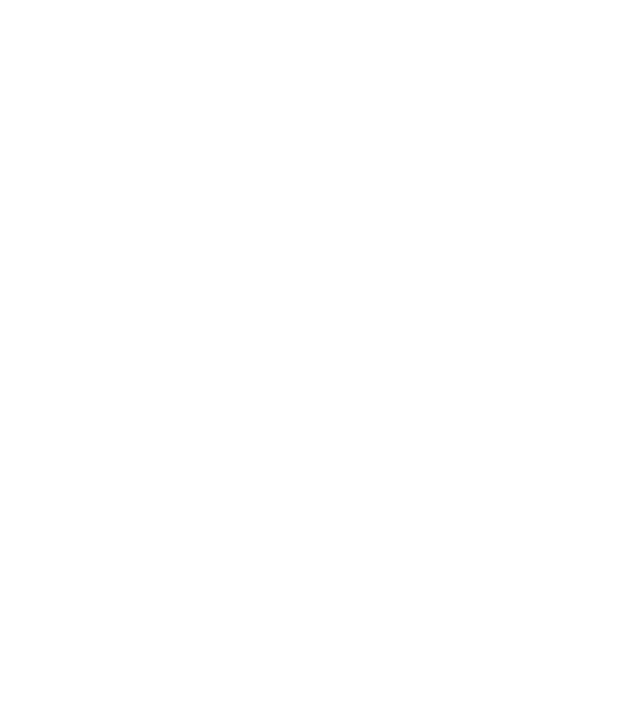
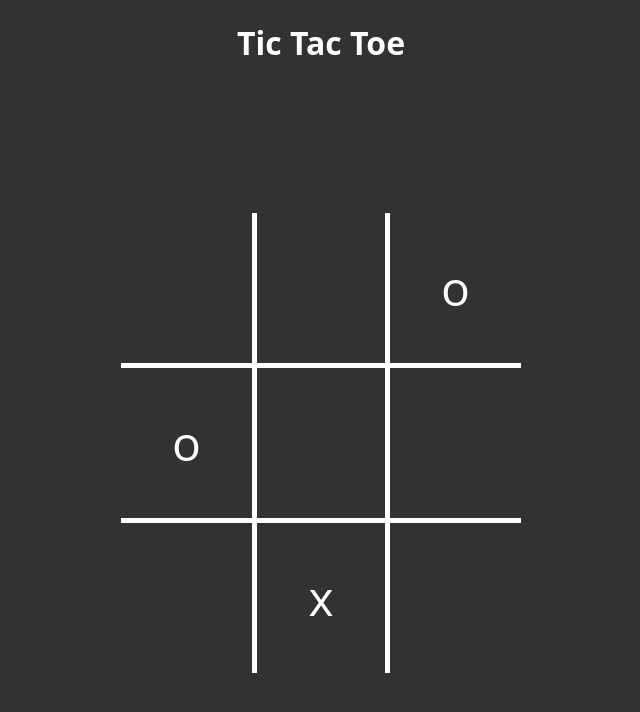
Before and after one commit to JuriSajzew/Tic-Tac-Toe, a plain HTML site: page index.html in a window 1280 px wide. Shown: the whole page, without its empty margins (319-959 px from the left). Drawn offline with Linux system fonts and the light colour scheme.

Commit message:
Body and appearance updated

```diff
--- a/index.html
+++ b/index.html
@@ -1,5 +1,6 @@
 <!DOCTYPE html>
 <html lang="en">
+
 <head>
     <meta charset="UTF-8">
     <meta name="viewport" content="width=device-width, initial-scale=1.0">
@@ -7,7 +8,11 @@
     <script src="script.js"></script>
     <title>Tic-Tac-Toe</title>
 </head>
-<body>
 
+<body onload="init()">
+
+    <h1>Tic Tac Toe</h1>
+    <div id="contain"></div>
 </body>
+
 </html>
--- a/script.js
+++ b/script.js
@@ -0,0 +1,47 @@
+let fields = [
+    null,
+    null,
+    'circle',
+    'circle',
+    null,
+    null,
+    null,
+    'cross',
+    null,
+];
+
+function init() {
+    render(); // Initial render
+}
+
+function render() {
+    let container = document.getElementById("contain");
+    let table = document.createElement("table");
+
+    for (let i = 0; i < 3; i++) {
+        let row = document.createElement("tr");
+
+        for (let j = 0; j < 3; j++) {
+            let cell = document.createElement("td");
+
+            // Calculate the index in the fields array based on row and column
+            let index = i * 3 + j;
+
+            // Set the content of the cell based on the fields array
+            if (fields[index] === 'circle') {
+                cell.textContent = 'o';
+            } else if (fields[index] === 'cross') {
+                cell.textContent = 'x';
+            } else {
+                cell.textContent = ''; // Empty cell
+            }
+
+            row.appendChild(cell);
+        }
+
+        table.appendChild(row);
+    }
+
+    container.innerHTML = ""; // Clear previous content
+    container.appendChild(table);
+}
--- a/style.css
+++ b/style.css
@@ -0,0 +1,52 @@
+body {
+    margin: 0;
+    padding: 0;
+    font-family: "Open Sans", sans-serif;
+    background-color: #323232;
+    box-sizing: border-box;
+}
+
+h1 {
+    text-align: center;
+    color: white;
+}
+
+#contain {
+    display: flex;
+    align-items: center;
+    justify-content: center;
+    height: calc(100vh - 86px);
+}
+
+table, th, td {
+    padding: 0;
+    width: 400px;
+    height: 150px;
+    text-align: center;
+    font-size: 48px;
+}
+
+table {
+    border-collapse: collapse;
+}
+
+table td {
+    border: 5px solid white;
+    color: white;
+}
+
+table tr:first-child td {
+    border-top: 0;
+}
+
+table tr td:first-child {
+    border-left: 0;
+}
+
+table tr:last-child td {
+    border-bottom: 0;
+}
+
+table tr td:last-child {
+    border-right: 0;
+}
```
